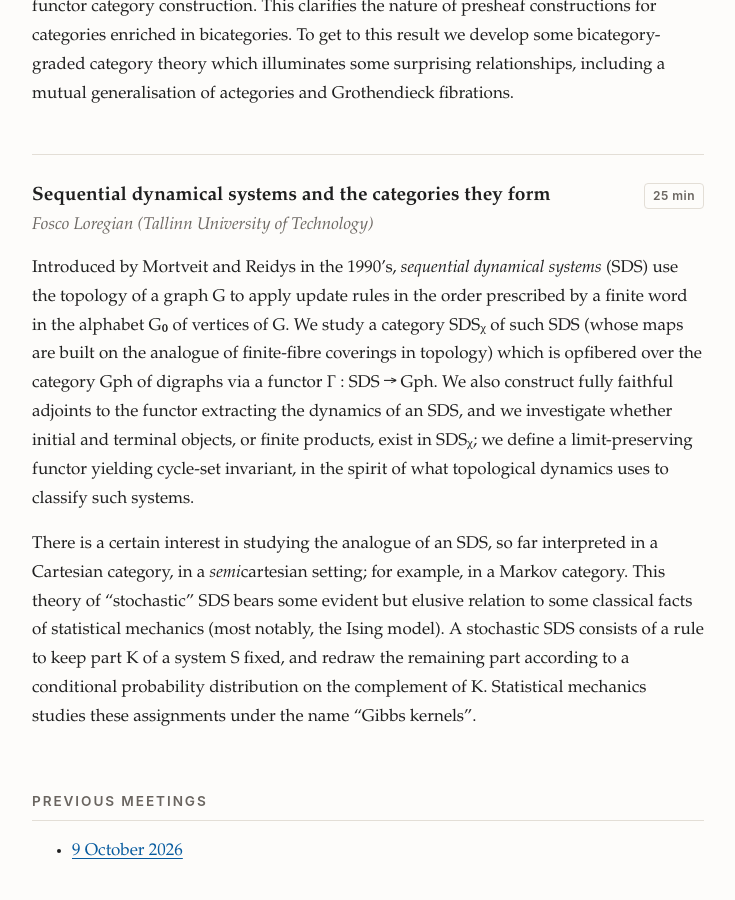
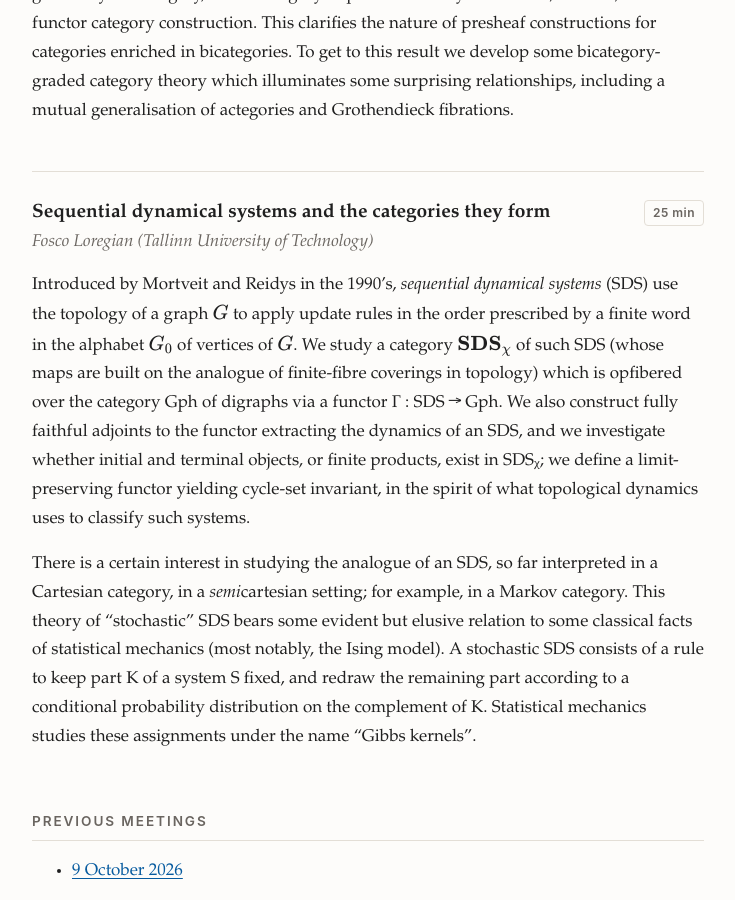
Before and after one commit to tetrapharmakon/kass, a Jekyll site: the page built from index.html, in a window 1280 px wide and 900 px high, scrolled down 1498 px. Shown: the whole window, without its empty margins (272-1007 px from the left). Built offline with Jekyll 4.4.1, drawn with Linux system fonts in a browser that asks for light colours; some of the changed text lies outside the part shown.

Commit message:
fix: update meeting details and improve date formatting in programme

```diff
--- a/_data/meetings/2027-01-22.yml
+++ b/_data/meetings/2027-01-22.yml
@@ -28,6 +28,6 @@
     duration: "25 min"
     affiliation: taltech
     abstract: |
-      Introduced by Mortveit and Reidys in the 1990's, *sequential dynamical systems* (SDS) use the topology of a graph G to apply update rules in the order prescribed by a finite word in the alphabet G₀ of vertices of G. We study a category SDSᵪ of such SDS (whose maps are built on the analogue of finite-fibre coverings in topology) which is opfibered over the category Gph of digraphs via a functor Γ : SDS → Gph. We also construct fully faithful adjoints to the functor extracting the dynamics of an SDS, and we investigate whether initial and terminal objects, or finite products, exist in SDSᵪ; we define a limit-preserving functor yielding cycle-set invariant, in the spirit of what topological dynamics uses to classify such systems.
+      Introduced by Mortveit and Reidys in the 1990's, *sequential dynamical systems* (SDS) use the topology of a graph $G$ to apply update rules in the order prescribed by a finite word in the alphabet $G_0$ of vertices of $G$. We study a category $\mathbf{SDS}_\chi$ of such SDS (whose maps are built on the analogue of finite-fibre coverings in topology) which is opfibered over the category Gph of digraphs via a functor Γ : SDS → Gph. We also construct fully faithful adjoints to the functor extracting the dynamics of an SDS, and we investigate whether initial and terminal objects, or finite products, exist in SDSᵪ; we define a limit-preserving functor yielding cycle-set invariant, in the spirit of what topological dynamics uses to classify such systems.
 
       There is a certain interest in studying the analogue of an SDS, so far interpreted in a Cartesian category, in a *semi*cartesian setting; for example, in a Markov category. This theory of "stochastic" SDS bears some evident but elusive relation to some classical facts of statistical mechanics (most notably, the Ising model). A stochastic SDS consists of a rule to keep part K of a system S fixed, and redraw the remaining part according to a conditional probability distribution on the complement of K. Statistical mechanics studies these assignments under the name "Gibbs kernels".
--- a/_includes/programme.html
+++ b/_includes/programme.html
@@ -1,7 +1,7 @@
 <section id="meeting-{{ selected_id | escape }}" aria-labelledby="programme-title-{{ selected_id | escape }}">
         {% assign institution = site.data.places.institutions[selected.institution] | default: selected.institution %}
         {% assign meeting_building = site.data.places.buildings[selected.venue] | default: selected.venue %}
-        <h2 id="programme-title-{{ selected_id | escape }}">{% if selected %}{{ selected.date | date: '%-d %B %Y' }}{% if institution or meeting_building %}<br />{% if institution %}{{ institution | escape }}{% endif %}{% if institution and meeting_building %}, {% endif %}{{ meeting_building | escape }}{% endif %}{% if selected.room %}{% if institution or meeting_building %}, {% else %}<br />{% endif %}room {{ selected.room | escape }}{% endif %}{% endif %}</h2>
+        <h2 id="programme-title-{{ selected_id | escape }}">{% if selected %}{{ selected.date | date: '%d/%m/%Y' }}{% if institution %}<br />{{ institution | escape }}{% endif %}{% if meeting_building or selected.room %}<br />{{ meeting_building | escape }}{% if selected.room %}{% if meeting_building %}, {% endif %}room {{ selected.room | escape }}{% endif %}{% endif %}{% endif %}</h2>
         {%- comment -%}
         Liquid's sort filter takes a single key, so order by a composite
         "date time index" string and use the trailing index to fetch the entry.
```
